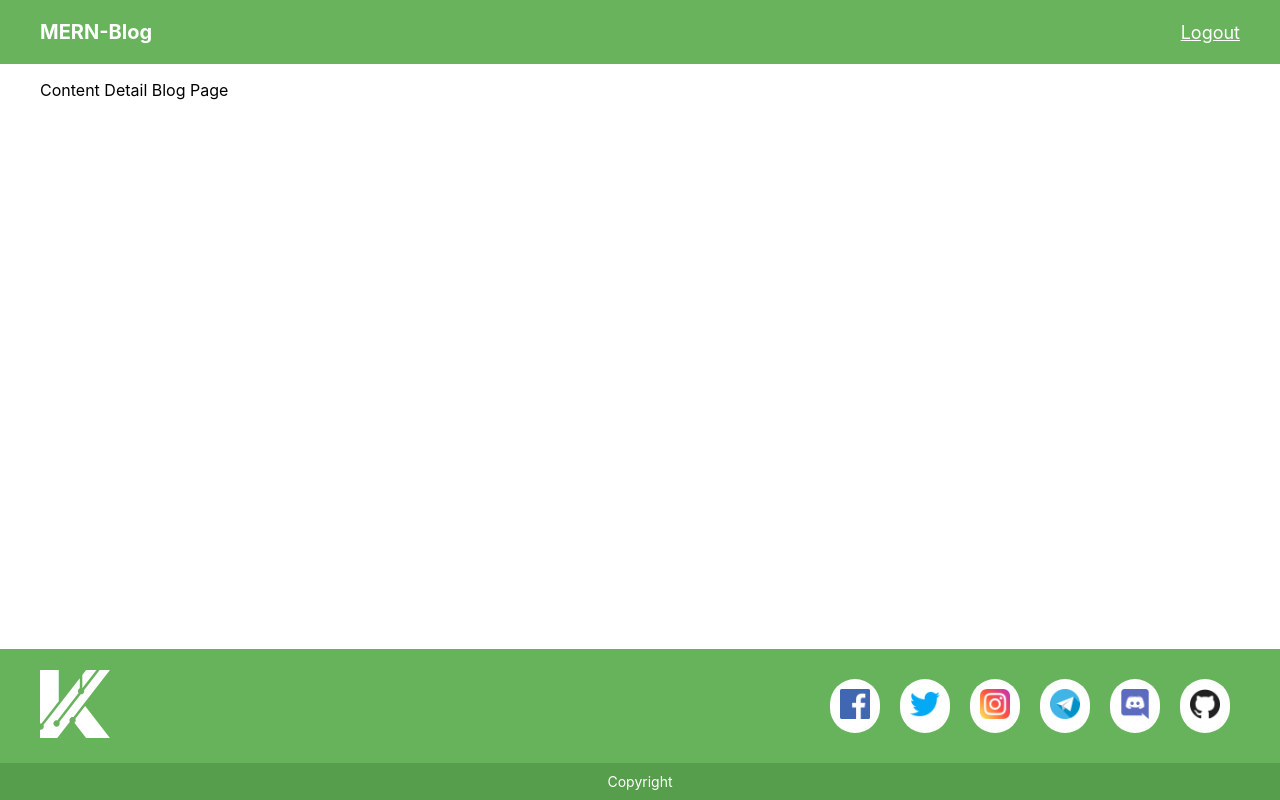
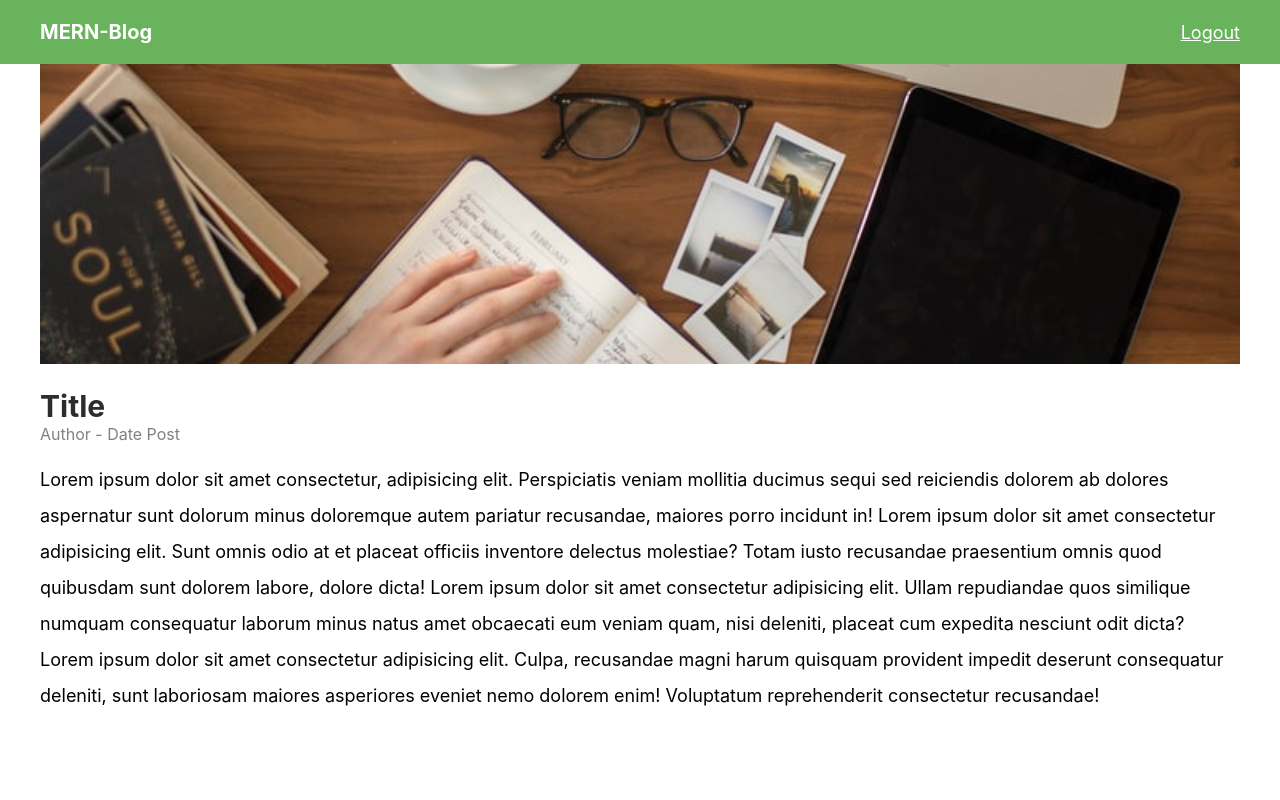
Before and after one commit to badruti94/mern-blog, a React (Create React App) app: page /detail-blog in a window 1280 px wide. Shown: the top 800 px of the page. Built offline with nearby package versions, Linux system fonts and the light colour scheme.

Commit message:
12 - Membuat Styling Halaman Detail Blog Post

```diff
--- /dev/null
+++ b/src/pages/DetailBlog/detailBlog.scss
@@ -0,0 +1,25 @@
+.detail-blog-wrapper{
+    .img-cover{
+        width: 100%;
+        height: 300px;
+        object-fit: cover;
+    }
+    .blog-title{
+        margin: 0;
+        font-size: 30px;
+        font-weight: bold;
+        color: #2d2d2d;
+        margin-top: 20px;
+    }
+
+    .blog-author{
+        margin: 0;
+        font-size: 16px;
+        color: grey;
+    }
+
+    .blog-body{
+        font-size: 18px;
+        line-height: 36px;
+    }
+}
--- a/src/pages/DetailBlog/index.js
+++ b/src/pages/DetailBlog/index.js
@@ -1,9 +1,18 @@
 import React from 'react'
+import { RegisterBg } from '../../assets'
+import './detailBlog.scss'
 
 const DetailBlog = () => {
     return (
-        <div>
-            <p>Content Detail Blog Page</p>
+        <div className="detail-blog-wrapper" >
+            <img className="img-cover" src={RegisterBg} alt="thumb"/>
+            <p className="blog-title" >Title</p>
+            <p className="blog-author" >Author - Date Post</p>
+            <p className="blog-body" >Lorem ipsum dolor sit amet consectetur, adipisicing elit. Perspiciatis veniam mollitia ducimus sequi sed reiciendis dolorem ab dolores aspernatur sunt dolorum minus doloremque autem pariatur recusandae, maiores porro incidunt in!
+            Lorem ipsum dolor sit amet consectetur adipisicing elit. Sunt omnis odio at et placeat officiis inventore delectus molestiae? Totam iusto recusandae praesentium omnis quod quibusdam sunt dolorem labore, dolore dicta!
+            Lorem ipsum dolor sit amet consectetur adipisicing elit. Ullam repudiandae quos similique numquam consequatur laborum minus natus amet obcaecati eum veniam quam, nisi deleniti, placeat cum expedita nesciunt odit dicta?
+            Lorem ipsum dolor sit amet consectetur adipisicing elit. Culpa, recusandae magni harum quisquam provident impedit deserunt consequatur deleniti, sunt laboriosam maiores asperiores eveniet nemo dolorem enim! Voluptatum reprehenderit consectetur recusandae!
+            </p>
         </div>
     )
 }
```
